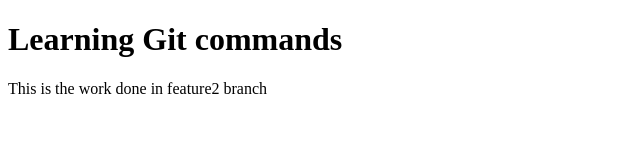
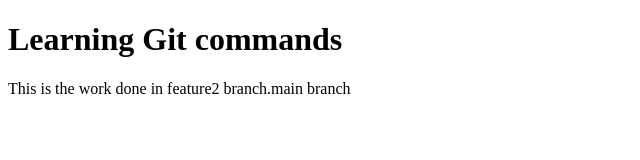
Before and after one commit to Pranav-Jadhav05/Another-one, a plain HTML site: page index.html in a window 1280 px wide. Shown: the whole page, without its empty margins (0-640 px from the left). Drawn offline with Linux system fonts and the light colour scheme.

Commit message:
Added main branch

```diff
--- a/index.html
+++ b/index.html
@@ -7,6 +7,6 @@
 </head>
 <body>
     <h1>Learning Git commands</h1>
-    <p>This is the work done in feature2 branch</p>
+    <p>This is the work done in feature2 branch.main branch</p>
 </body>
 </html>
```
